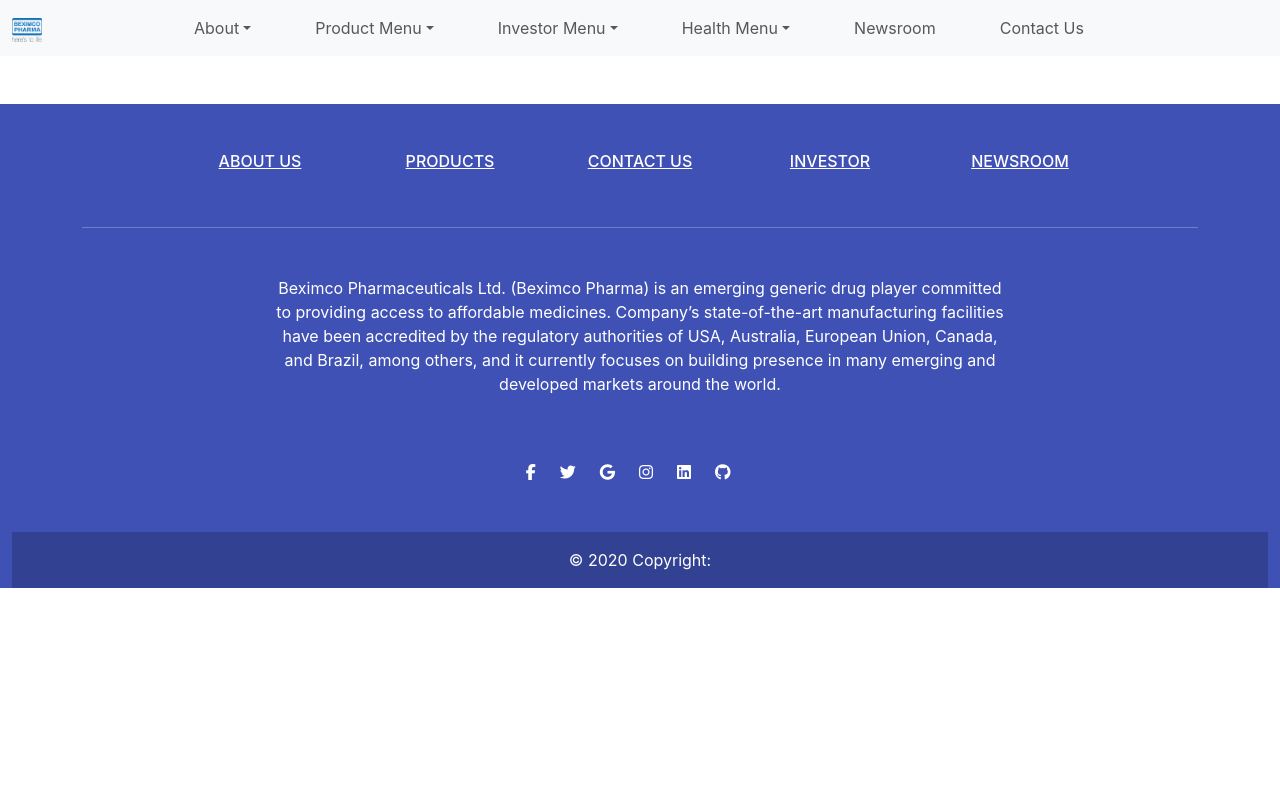
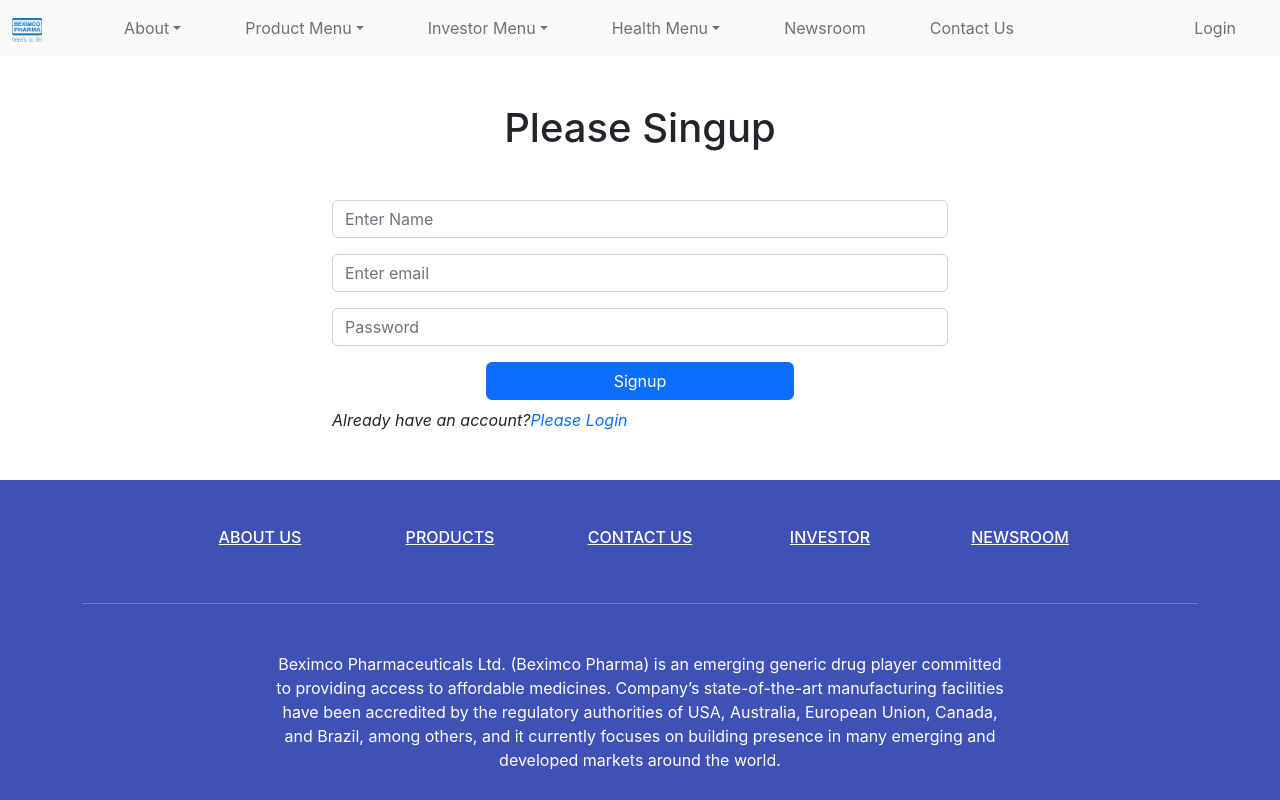
Before and after one commit to MAvi-Rup/Pharma_website, a React (Create React App) app: page /register in a window 1280 px wide. Shown: the top 800 px of the page. Built offline with nearby package versions, Linux system fonts and the light colour scheme; the HTML template or start-up script is replaced by a standard one.

Commit message:
Login Add

```diff
--- a/package.json
+++ b/package.json
@@ -6,7 +6,9 @@
     "@testing-library/jest-dom": "^5.16.5",
     "@testing-library/react": "^13.4.0",
     "@testing-library/user-event": "^13.5.0",
+    "bootstrap": "^5.2.3",
     "react": "^18.2.0",
+    "react-bootstrap": "^2.7.0",
     "react-dom": "^18.2.0",
     "react-query": "^3.39.2",
     "react-router-dom": "^6.3.0",
--- a/src/App.js
+++ b/src/App.js
@@ -17,6 +17,8 @@
 import CompanyInfo from './Components/Pages/Investor/CompanyInfo';
 import HealthCOncern from './Components/Pages/Health/HealthCOncern';
 import ContactUs from './Components/Pages/ContactUs';
+import Login from './Components/Pages/Login/Login';
+import Signup from './Components/Pages/Login/Signup';
 
 
 function App() {
@@ -26,6 +28,8 @@
       <Routes>
         <Route path='/' element={<Home />}></Route>
         <Route path='/aboutus' element={<Aboutus />}></Route>
+        <Route path='/login' element={<Login />}></Route>
+        <Route path='/register' element={<Signup />}></Route>
         <Route path='/investor' element={<Investors />}></Route>
         <Route path='/newsroom' element={<Newsroom />}></Route>
         <Route path='/mission' element={<Mission />}></Route>
--- a/src/Components/Navbar.js
+++ b/src/Components/Navbar.js
@@ -31,6 +31,7 @@
 
                 </ul>
               </li>
+
               <li class="nav-item dropdown">
                 <a class="nav-link dropdown-toggle me-5" href="#" role="button" data-bs-toggle="dropdown" aria-expanded="false">
                   Product Menu
@@ -71,6 +72,13 @@
                 <a class="nav-link disabled">Disabled</a>
               </li> */}
             </ul>
+            <ul className='navbar-nav ms-auto mb-5 mb-lg-0'>
+              <li className='nav-item me-4'>
+                <Link className='nav-link' to='/login'>Login</Link>
+
+              </li>
+
+            </ul>
             {/* <form class="d-flex" role="search">
               <input class="form-control me-2" type="search" placeholder="Search" aria-label="Search" />
               <button class="btn btn-outline-success" type="submit">Search</button>
--- a/src/Components/Pages/Login/Login.js
+++ b/src/Components/Pages/Login/Login.js
@@ -1,8 +1,37 @@
-import React from 'react';
+import React, { useRef } from 'react';
+import { Link, useLocation, useNavigate } from 'react-router-dom';
+import { Button, Form } from 'react-bootstrap';
 
 const Login = () => {
+    const emailRef = useRef('');
+    const passwordRef = useRef('');
+    const navigate = useNavigate();
+
+    const formSubmit = () => {
+
+    }
+    const navigateRegister = () => {
+
+    }
+    const resetPassword = () => {
+
+    }
     return (
-        <div>
+        <div className='container w-50'>
+            <h1 className='text-center mt-5 mb-5 text-primary'>Please Login</h1>
+            <Form onSubmit={formSubmit}>
+                <Form.Group className="mb-3" controlId="formBasicEmail">
+                    <Form.Control className='bg-opacity-50 text-white' ref={emailRef} type="email" placeholder="Enter email" required />
+                </Form.Group>
+                <Form.Group className="mb-3" controlId="formBasicPassword">
+                    <Form.Control className='bg-opacity-50 text-white' ref={passwordRef} autoComplete='off' type="password" placeholder="Password" required />
+                </Form.Group>
+                <Button variant="primary w-50 mx-auto d-block mb-2" type="submit">
+                    Login
+                </Button>
+            </Form>
+            <p className='text-danger fst-italic'>New to Beximco Pharma? <Link to="/register" className='text-dark pe-auto text-decoration-none' onClick={navigateRegister}>Please Register</Link> </p>
+            <p className='text-danger fst-italic'>Forget Password? <button className='btn btn-link text-dark pe-auto text-decoration-none' onClick={resetPassword}>Reset Password</button> </p>
 
         </div>
     );
--- /dev/null
+++ b/src/Components/Pages/Login/Signup.js
@@ -0,0 +1,67 @@
+import React, { useRef } from 'react';
+import { Button, Form } from 'react-bootstrap';
+import { Link, useLocation, useNavigate } from 'react-router-dom';
+
+
+const Signup = () => {
+    const emailRef = useRef('');
+    const nameRef = useRef('');
+    const passwordRef = useRef('');
+    const navigate = useNavigate();
+
+
+    const formSubmit = (e) => {
+        const name = nameRef.current.value;
+        const email = emailRef.current.value;
+        const password = passwordRef.current.value;
+
+        const data = {
+            name,
+            email,
+            password
+        }
+
+
+        const url = `http://localhost:5000/registration`
+
+        fetch(url, {
+            method: 'POST',
+            headers: {
+                'content-type': 'application/json'
+            },
+            body: JSON.stringify(data)
+        })
+            .then(res => res.json())
+            .then(result => {
+               e.target.reset()
+               alert('Regestration Success')
+            })
+
+    }
+    const navigateLogin = () => {
+        navigate('/login')
+    }
+
+    return (
+        <div className='container w-50'>
+            <h1 className='text-center mt-5 mb-5'>Please Singup</h1>
+            <Form onSubmit={formSubmit}>
+                <Form.Group className="mb-3" controlId="formBasicName">
+                    <Form.Control className='bg-opacity-50' ref={nameRef} type="name" placeholder="Enter Name" required />
+                </Form.Group>
+                <Form.Group className="mb-3" controlId="formBasicEmail">
+                    <Form.Control className=' bg-opacity-50' ref={emailRef} type="email" placeholder="Enter email" required />
+                </Form.Group>
+                <Form.Group className="mb-3" controlId="formBasicPassword">
+                    <Form.Control className='bg-opacity-50 ' ref={passwordRef} autoComplete='off' type="password" placeholder="Password" required />
+                </Form.Group>
+                <Button variant="primary w-50 mx-auto d-block mb-2" type="submit">
+                    Signup
+                </Button>
+            </Form>
+            <p className='fst-italic'>Already have an account?<Link to="/login" className='text-primary pe-auto text-decoration-none' onClick={navigateLogin}>Please Login</Link> </p>
+        </div>
+    );
+};
+
+export default Signup;
```
Also changed, not shown: src/Components/Pages/Login/Registration.js (deleted, +0 -11 lines), 1 other file (tests, documents, lock files or other folders).
